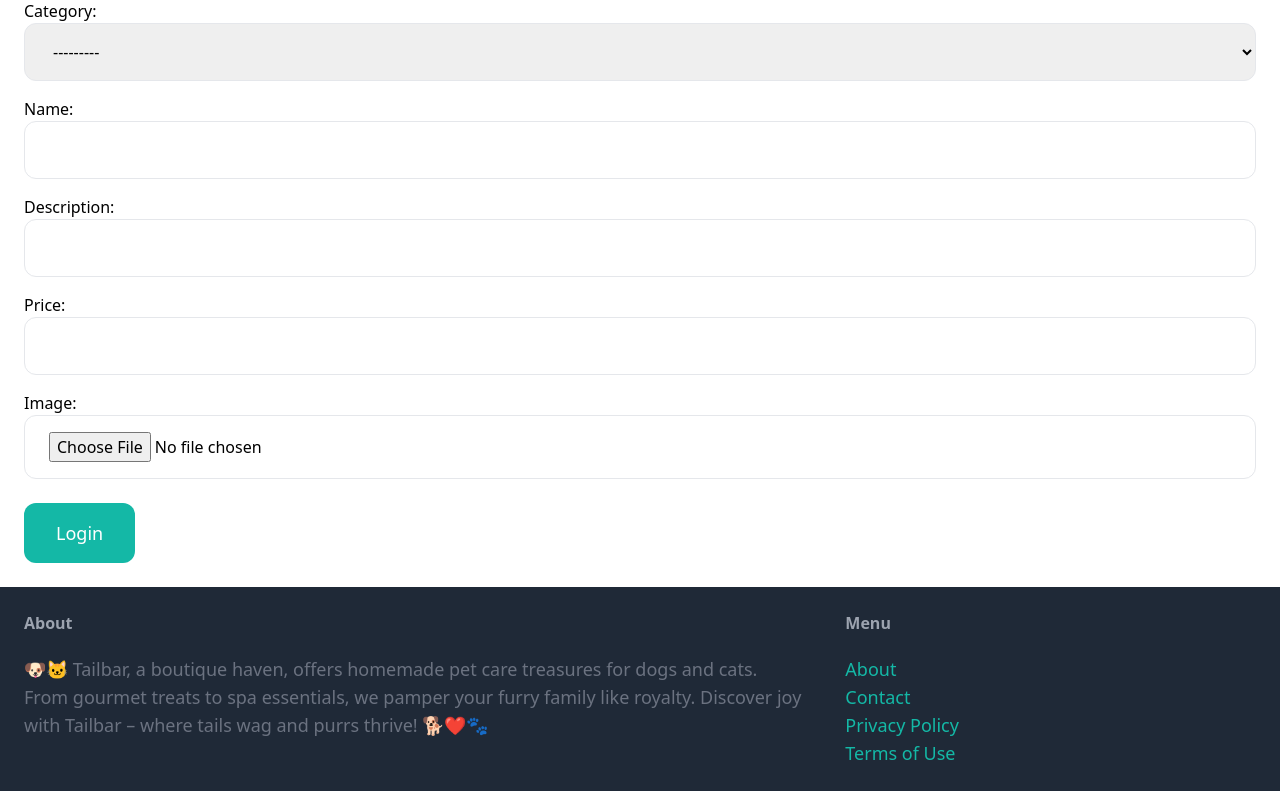
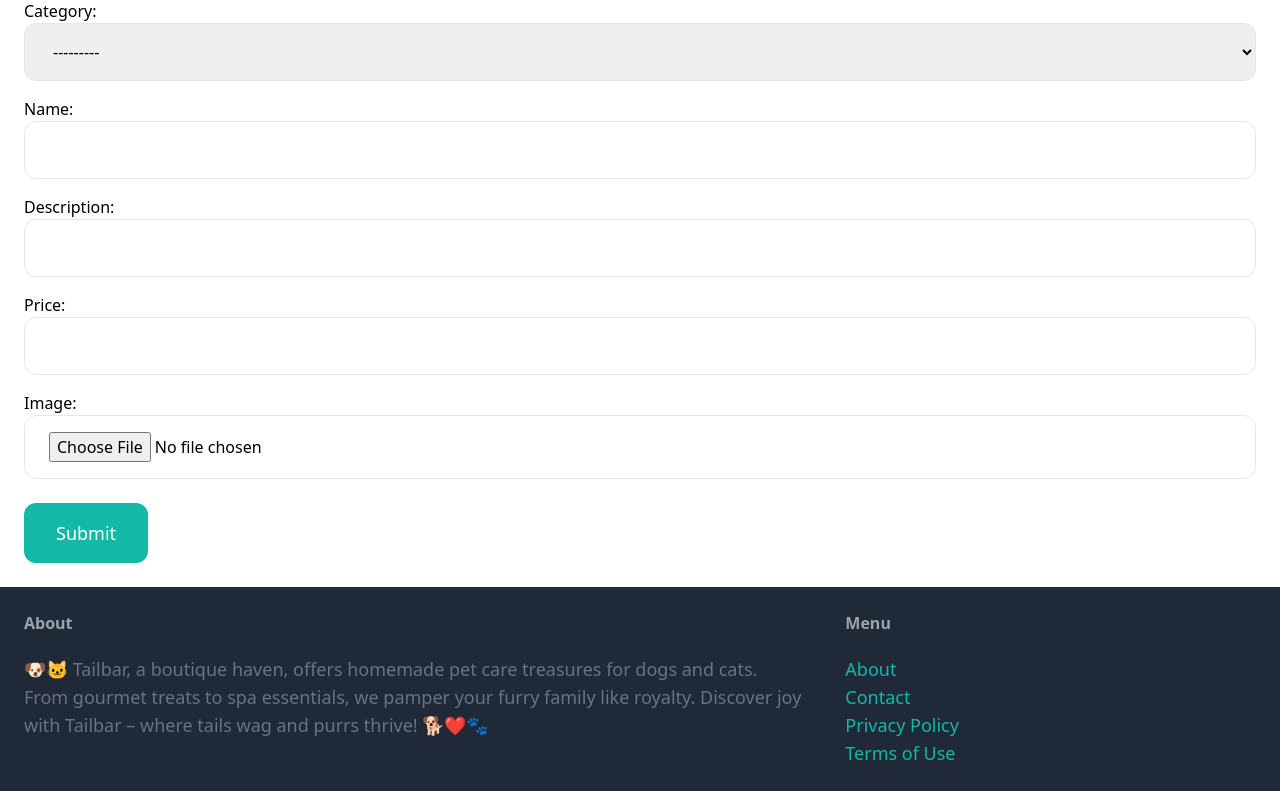
Before and after one commit to iamlydial/tailbar, a Django app: page /items/new/ in a window 1280 px wide. Shown: the part 162-953 px from the top of the page. Run offline with Django 4.2, Linux system fonts and the light colour scheme; data that the repository does not hold is empty; some libraries are stand-ins or nearby versions.

```diff
--- a/tailbar/item/templates/item/form.html
+++ b/tailbar/item/templates/item/form.html
@@ -13,7 +13,7 @@
   <button
   class="mt-6 py-4 px-8 text-lg bg-teal-500 hover:bg-teal-700 rounded-xl text-white"
 >
-  Login
+  Submit
 </button>
 </form>
   {% endblock %}
```
Also changed, not shown: tailbar/media/item_images/tarah-dane-5j6PQNwN8rs-unsplash_OM4w6Mz.jpg (added), tailbar/media/item_images/tarah-dane-5j6PQNwN8rs-unsplash_jEj1een.jpg (added), tailbar/media/item_images/towfiqu-barbhuiya-Z5eQ1DTenTo-unsplash_igPusdj.jpg (added).
